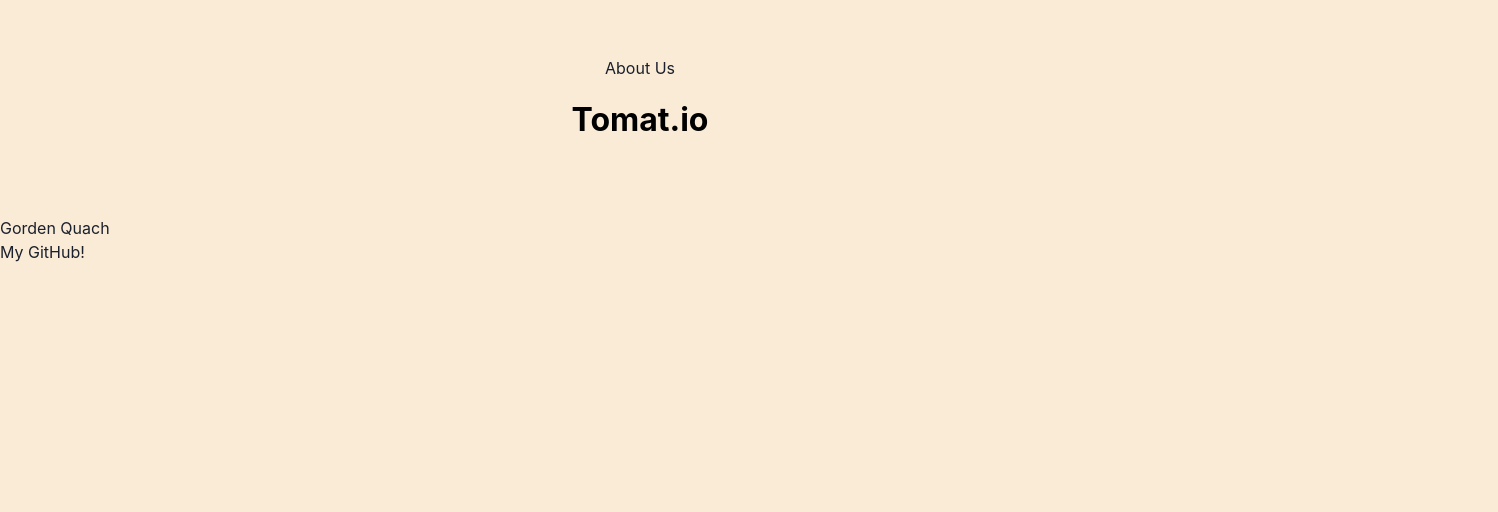
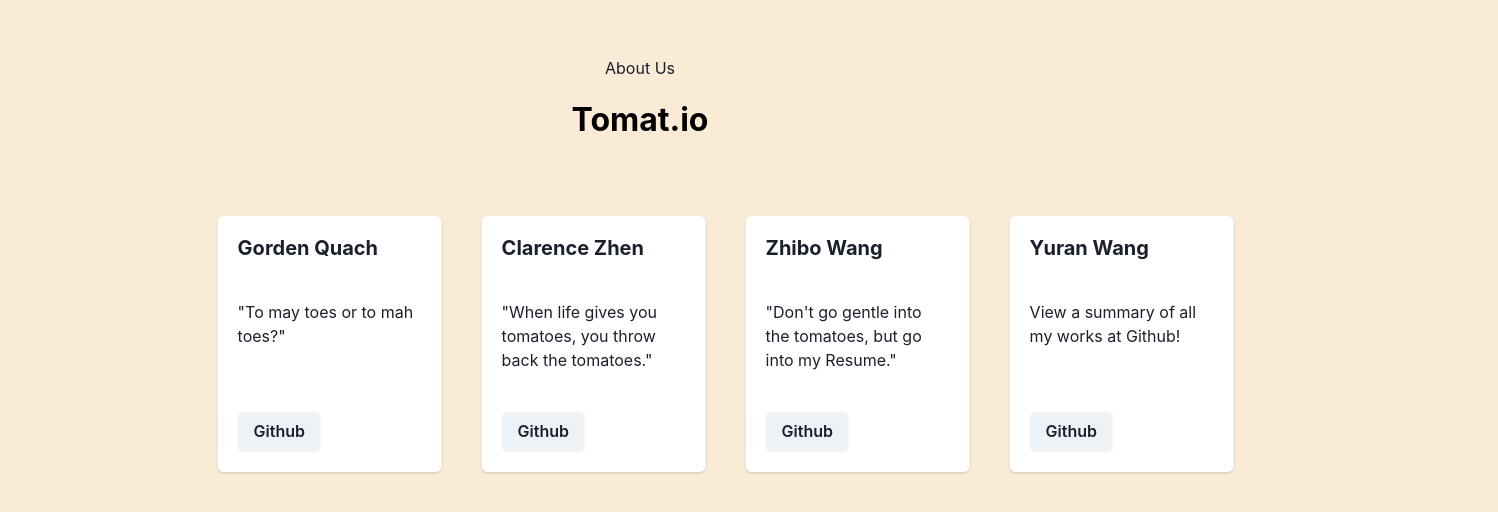
Before and after one commit to Cernous/Tomat.io, a React (Vite) app in the folder frontend/: page /about in a window 1280 px wide. Shown: the top 512 px of the page, 1498 px wide, since content can reach past the window. Built offline with nearby package versions, Linux system fonts and the light colour scheme.

Commit message:
adding fade up animation

```diff
--- a/frontend/src/routes/_layout/about.tsx
+++ b/frontend/src/routes/_layout/about.tsx
@@ -1,4 +1,5 @@
 import { createFileRoute, Link } from '@tanstack/react-router'
+import { Card, CardHeader, CardBody, CardFooter, SimpleGrid, Heading, Button, Text, Box} from '@chakra-ui/react'
 import React from 'react'
 
 export const Route = createFileRoute('/_layout/about')({
@@ -6,10 +7,75 @@
 })
 
 function About() {
+
+  const github1 = () => {
+    window.location.href = "https://github.com/forGOATten";
+  };
+  const github2 = () => {
+    window.location.href = "https://github.com/Cernous";
+  };
+  const github3 = () => {
+    window.location.href = "https://github.com/MRWHITEGIVE111";
+  };
+  const github4 = () => {
+    window.location.href = "https://github.com/Alarmsoff";
+  };
+
   return (
-    <div>
-      <div className="p-2">Gorden Quach </div>
-      <Link to={"https://github.com/forGOATten"}>My GitHub!</Link>
-    </div>
+    <Box
+    display="flow"
+    justifyContent="center"
+    alignItems="center"
+    height="60vh" // Full viewport height
+    transform="translateX(17%)"
+    >
+    <SimpleGrid
+    spacing={10} templateColumns='repeat(auto-fill, minmax(200px, 1fr))'>
+    <Card>
+      <CardHeader>
+        <Heading size='md'> Gorden Quach</Heading>
+      </CardHeader>
+      <CardBody>
+        <Text>"To may toes or to mah toes?"</Text>
+      </CardBody>
+      <CardFooter>
+        <Button onClick= {github1}>Github</Button>
+      </CardFooter>
+    </Card>
+    <Card>
+      <CardHeader>
+        <Heading size='md'> Clarence Zhen</Heading>
+      </CardHeader>
+      <CardBody>
+        <Text>"When life gives you tomatoes, you throw back the tomatoes."</Text>
+      </CardBody>
+      <CardFooter>
+        <Button onClick={github2}>Github</Button>
+      </CardFooter>
+    </Card>
+    <Card>
+      <CardHeader>
+        <Heading size='md'> Zhibo Wang</Heading>
+      </CardHeader>
+      <CardBody>
+        <Text>"Don't go gentle into the tomatoes, but go into my Resume."</Text>
+      </CardBody>
+      <CardFooter>
+        <Button onClick= {github3}>Github</Button>
+      </CardFooter>
+    </Card>
+    <Card>
+      <CardHeader>
+        <Heading size='md'> Yuran Wang</Heading>
+      </CardHeader>
+      <CardBody>
+        <Text>View a summary of all my works at Github!</Text>
+      </CardBody>
+      <CardFooter>
+        <Button onClick={github4}>Github</Button>
+      </CardFooter>
+    </Card>
+  </SimpleGrid>
+  </Box>
   )
 }
```
